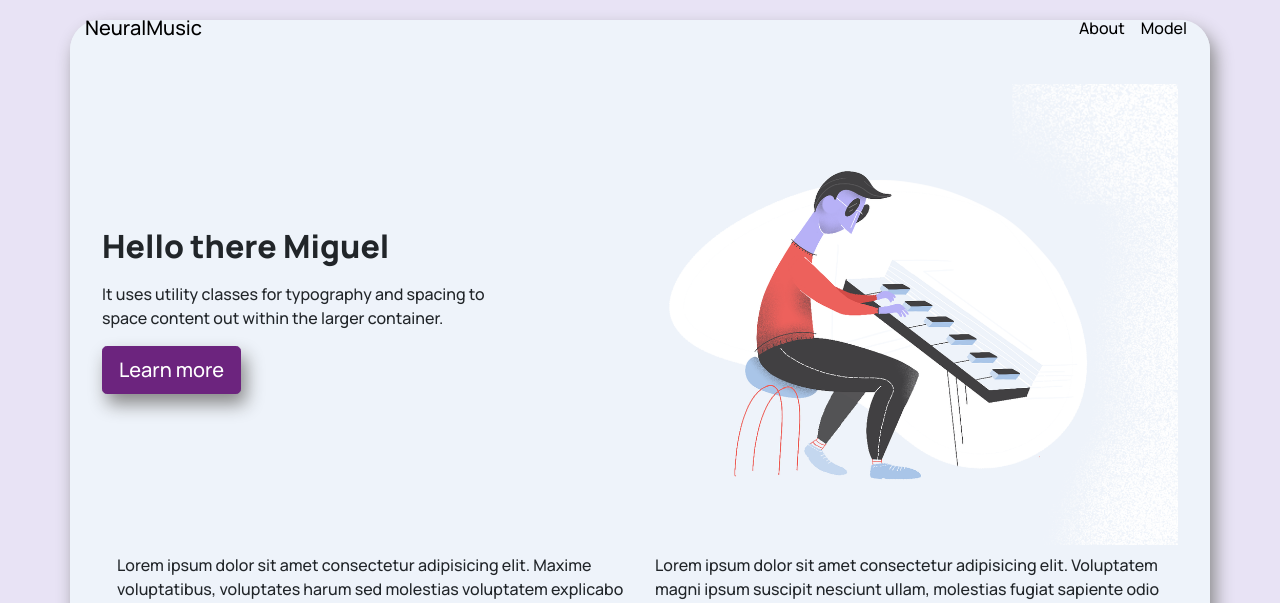
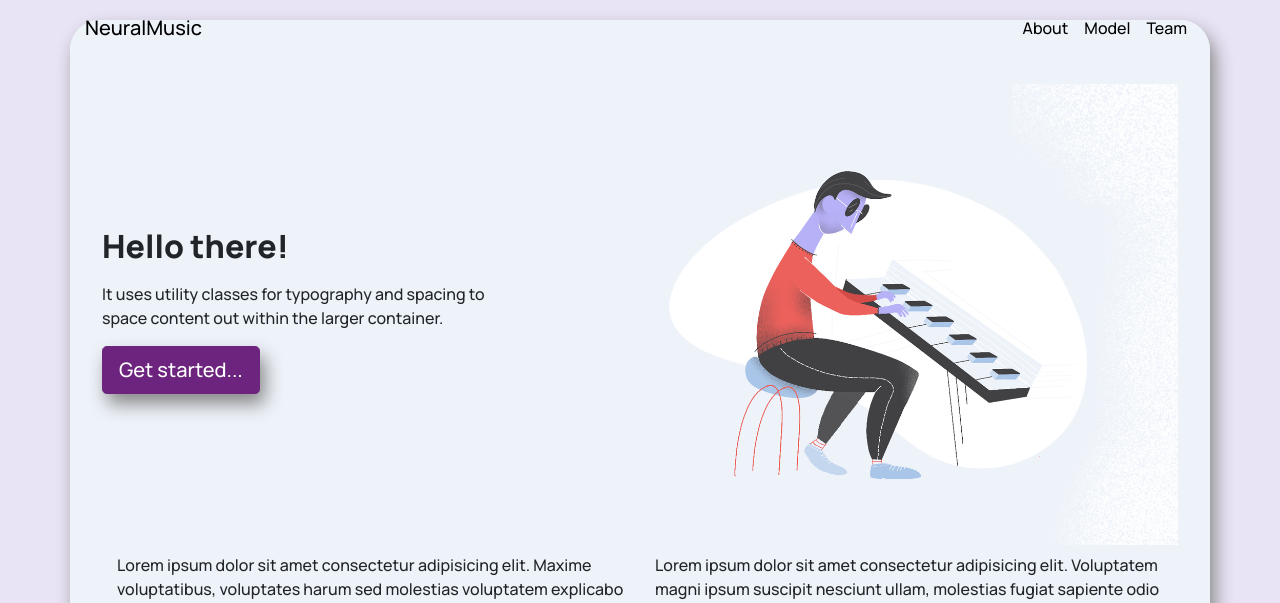
Before and after one commit to edab96/NeuralMusic, a Flask app: page / in a window 1280 px wide. Shown: the top 603 px of the page. Run offline with Flask 2, Linux system fonts and the light colour scheme; some libraries are stand-ins or nearby versions.

Commit message:
after lunch commit

```diff
--- a/Backend/app/routes.py
+++ b/Backend/app/routes.py
@@ -16,7 +16,7 @@ def index():
             'body': 'The Avengers movie was so cool!'
         }
     ]
-    return render_template('index.html', title = 'Test', user=user, posts = posts)
+    return render_template('index.html')
 
 @app.route('/model')
 def model():
@@ -28,5 +28,8 @@ def login():
     if form.validate_on_submit():
         flash('Login requested for user {}, remember_me={}'.format(
             form.username.data, form.remember_me.data))
+        file1 = open("inputs.txt", "a")
+        file1.write(form.username.data + "\n")
+        file1.close()
         return redirect('/index')
     return render_template('login.html', title='Sign In', form=form)
--- a/Backend/app/templates/base.html
+++ b/Backend/app/templates/base.html
@@ -32,6 +32,9 @@
                         <li class="nav-item">
                             <a class="nav-link js-scroll-trigger" href="model">Model</a>
                         </li>
+                        <li class="nav-item">
+                            <a class="nav-link js-scroll-trigger" href="index#team">Team</a>
+                        </li>
                         </ul>
                     </div>
                 </div>
--- a/Backend/app/templates/index.html
+++ b/Backend/app/templates/index.html
@@ -5,10 +5,10 @@
             <div class="row align-items-center">
 
                 <div class="col-lg-5">
-                    <p class="lead">Hello there {{ user.username }}</p>
+                    <p class="lead">Hello there!</p>
                     <!-- <hr class="my-4"> -->
                     <p id="lead-small">It uses utility classes for typography and spacing to space content out within the larger container.</p>
-                    <a class="btn btn-primary btn-lg" href="/about" role="button">Learn more</a>
+                    <a class="btn btn-primary btn-lg" href="/model" role="button">Get started...</a>
                 </div>
                 <div class="col-lg-7">
                     <img class="img-fluid" src="{{ url_for('static', filename='assets/img/piano_4x.png') }}" alt="">
@@ -94,7 +94,7 @@
                     </div>
                     <div class="col-lg-4">
                         <div class="team-member">
-                            <img class="mx-auto rounded-circle" src="assets/img/team/Robert.png" alt="" />
+                            <img class="mx-auto rounded-circle" src="{{ url_for('static', filename='assets/img/team/Robert.png') }}" alt="" />
                             <h4>Robert Viotto</h4>
                             <p class="text-muted">Data Science</p>
                             <a class="btn btn-dark btn-social mx-2" href="#!"><i class="fab fa-twitter"></i></a><a class="btn btn-dark btn-social mx-2" href="#!"><i class="fab fa-facebook-f"></i></a><a class="btn btn-dark btn-social mx-2" href="#!"><i class="fab fa-linkedin-in"></i></a>
@@ -102,7 +102,7 @@
                     </div>
                     <div class="col-lg-4">
                         <div class="team-member">
-                            <img class="mx-auto rounded-circle" src="assets/img/team/Svitlana.png" alt="" />
+                            <img class="mx-auto rounded-circle" src="{{ url_for('static', filename='assets/img/team/Svitlana.png') }}" alt="" />
                             <h4>Svitlana Leus</h4>
                             <p class="text-muted">Web Developer (Front-End)</p>
                             <a class="btn btn-dark btn-social mx-2" href="#!"><i class="fab fa-twitter"></i></a><a class="btn btn-dark btn-social mx-2" href="#!"><i class="fab fa-facebook-f"></i></a><a class="btn btn-dark btn-social mx-2" href="#!"><i class="fab fa-linkedin-in"></i></a>
@@ -112,12 +112,13 @@
                 <div class="row">
                     <div class="col-lg-4">
                         <div class="team-member">
-                            <img class="mx-auto rounded-circle" src="assets/img/team/Daniel.jpg" alt="" />
+                            <img class="mx-auto rounded-circle" src="{{ url_for('static', filename='assets/img/team/Daniel.jpg') }}" alt="" />
                             <h4>Daniel</h4>
                             <p class="text-muted">Web Developer (Back-End)</p>
                             <a class="btn btn-dark btn-social mx-2" href="#!"><i class="fab fa-twitter"></i></a><a class="btn btn-dark btn-social mx-2" href="#!"><i class="fab fa-facebook-f"></i></a><a class="btn btn-dark btn-social mx-2" href="#!"><i class="fab fa-linkedin-in"></i></a>
                         </div>
                     </div>
+                    <!--
                     <div class="col-lg-4">
                         <div class="team-member">
                             <img class="mx-auto rounded-circle" src="assets/img/team/Rokas.png" alt="" />
@@ -126,9 +127,10 @@
                             <a class="btn btn-dark btn-social mx-2" href="#!"><i class="fab fa-twitter"></i></a><a class="btn btn-dark btn-social mx-2" href="#!"><i class="fab fa-facebook-f"></i></a><a class="btn btn-dark btn-social mx-2" href="#!"><i class="fab fa-linkedin-in"></i></a>
                         </div>
                     </div>
+                    -->
                     <div class="col-lg-4">
                         <div class="team-member">
-                            <img class="mx-auto rounded-circle" src="assets/img/team/Madis.png" alt="" />
+                            <img class="mx-auto rounded-circle" src="{{ url_for('static', filename='assets/img/team/Madis.jpg') }}" alt="" />
                             <h4>Madis Trahov</h4>
                             <p class="text-muted">Data Science</p>
                             <a class="btn btn-dark btn-social mx-2" href="#!"><i class="fab fa-twitter"></i></a><a class="btn btn-dark btn-social mx-2" href="#!"><i class="fab fa-facebook-f"></i></a><a class="btn btn-dark btn-social mx-2" href="#!"><i class="fab fa-linkedin-in"></i></a>
--- /dev/null
+++ b/Backend/inputs.txt
@@ -0,0 +1,2 @@
+sadsaddasdadasdqeda/npotato/nptoato
+Daniel
--- a/Frontend/index.html
+++ b/Frontend/index.html
@@ -34,6 +34,7 @@
                         <li class="nav-item">
                             <a class="nav-link js-scroll-trigger" href="#team">Team</a>
                         </li>
+
                         </ul>
                     </div>
                 </div>
```
Also changed, not shown: Backend/app/static/assets/img/team/Madis.jpg (added).
